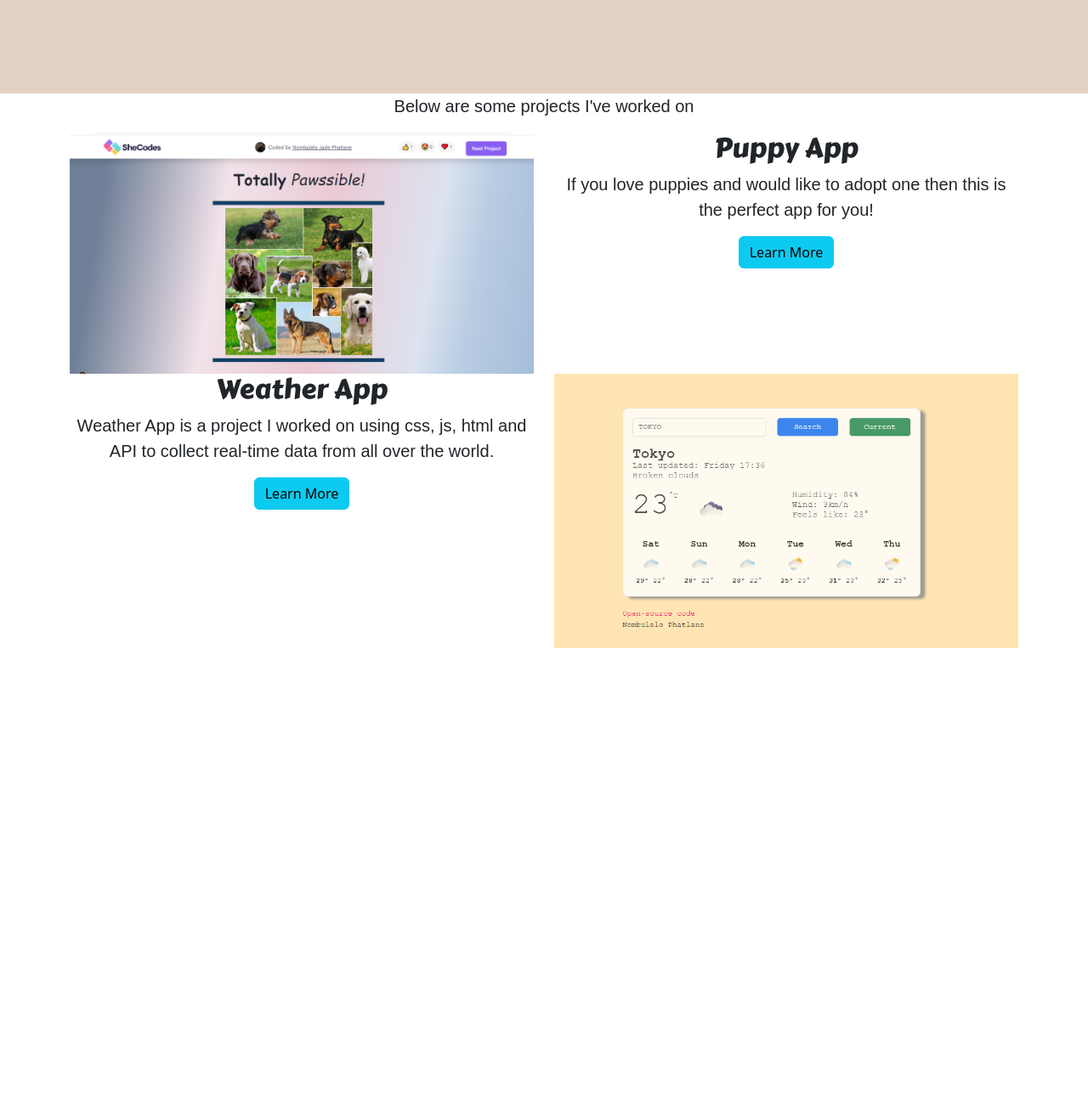
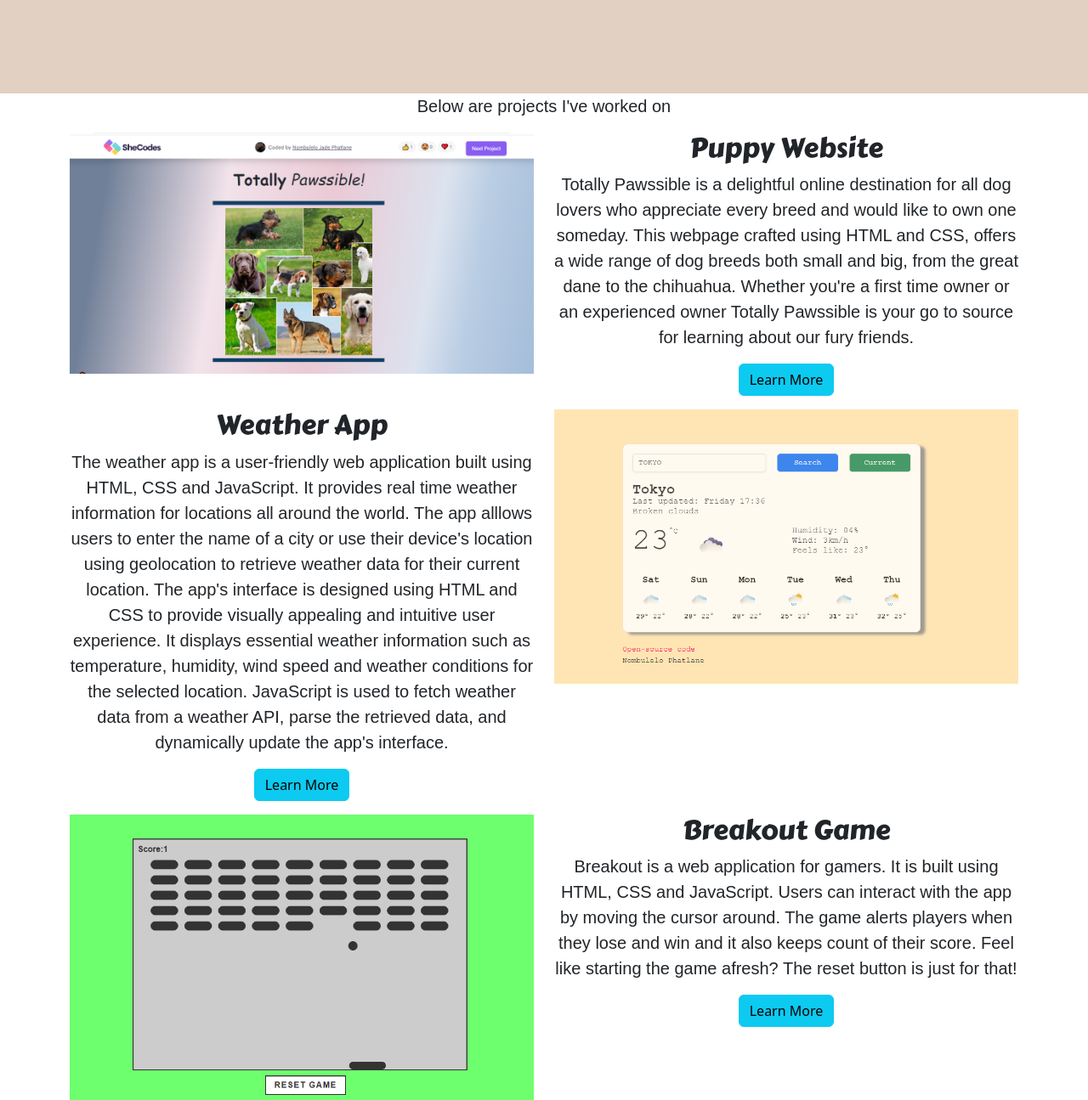
Before and after one commit to stillmste3/portfolio-project, a plain HTML site: page index.html in a window 1280 px wide. Shown: the part 298-1593 px from the top of the page at 85% size. Before the commit the page ends 1061 px from the top, so only its background shows below. Drawn offline with nearby package versions, Linux system fonts and the light colour scheme; a web font is replaced by a local one.

Commit message:
updated contents

```diff
--- a/index.html
+++ b/index.html
@@ -25,27 +25,37 @@
     <a href="#" class="btn btn-light">Contact Me</a>
     </div>
     </div>
-    <p>Below are some projects I've worked on</p>
+    <p>Below are projects I've worked on</p>
     <div class="container text-center">
         <div class="row row-cols-2">
             <div class="col d-none d-lg-block">
             <div class="col"><img src="src/images/puppy.png" class="img-fluid" alt="Puppy App"></div>
             </div>
-            <div class="col">
+            <div class="col" id="column">
                 <div class="project-description"></div>
-                <h2>Puppy App</h2>
-                <p>If you love puppies and would like to adopt one then this is the perfect app for you!
+                <h2>Puppy Website</h2>
+                <p>Totally Pawssible is a delightful online destination for all dog lovers who appreciate every breed and would like to own one someday. This webpage crafted using HTML and CSS, offers a wide range of dog breeds both small and big, from the great dane to the chihuahua. Whether you're a first time owner or an experienced owner Totally Pawssible is your go to source for learning about our fury friends.
                     <div class="nav-link"><a href="#" class="btn btn-info">Learn More</a></div>
                 </p>
             </div>
-            <div class="col">
+            <div class="col" id="column">
                 <div class="project-description"></div>
                 <h2>Weather App</h2>
-                <p>Weather App is a project I worked on using css, js, html and API to collect real-time data from all over the world.
+                <p>The weather app is a user-friendly web application built using HTML, CSS and JavaScript. It provides real time weather information for locations all around the world. The app alllows users to enter the name of a city or use their device's location using geolocation to retrieve  weather data for their current location. The app's interface is designed using HTML and CSS to provide visually appealing and intuitive user experience. It displays essential weather information such as temperature, humidity, wind speed and weather conditions for the selected location. JavaScript is used to fetch weather data from a weather API, parse the retrieved data, and dynamically update the app's interface.
                 <div class="nav-link"><a href="#" class="btn btn-info">Learn More</a></div> </p>
             </div>
             <div class="col d-none d-lg-block">
             <div class="col"><img src="src/images/weather.png" class="img-fluid" alt="Weather App"></div>
+        </div>
+        <div class="col d-none d-lg-block">
+            <div class="col"><img src="src/images/breakout-app.png" class="img-fluid" alt="Breakout Game"></div>
+        </div>
+        <div class="col" id="column">
+            <div class="project-description"></div>
+            <h2>Breakout Game</h2>
+            <p>Breakout is a web application for gamers. It is built using HTML, CSS and JavaScript. Users can interact with the app by moving the cursor around. The game alerts players when they lose and win and it also keeps count of their score. Feel like starting the game afresh? The reset button is just for that!
+                <div class="nav-link"><a href="#" class="btn btn-info">Learn More</a>
+            </p>
         </div>
         </div>
     </div>
--- a/src/style.css
+++ b/src/style.css
@@ -21,8 +21,13 @@ h3,p {
     font-size: 45px;
 }
 
+.header h2 {
+    font-size: 20px;
+    opacity: 75%;
+}
+
 .header img {
-    border-radius: 20px 40px;
+    border-radius: 20px 15px 40px;
 }
 
 .header p {
@@ -53,21 +58,29 @@ p {
         font-size: 40px;
         line-height: 2;
     }
+
     h2 {
         font-size: 38px;
     }
+
     .hero {
         padding: 80px 20px;
     }
+
 .about-section {
     text-align: center;
     padding: 0;
 }
+
+#column {
+    width: 100%;
+}
+
 .project-decsription {
     padding: 0;
         text-align: center;
 }
-}
+  }
 
 .header {
     text-align: center;
@@ -79,6 +92,7 @@ font-size: 45px;
 
 .header img {
     border-radius: 20px 40px;
+    margin-top: 20px;
 }
 
 .header p {
```
Also changed, not shown: about.html (+3 -3 lines), src/images/breakout-app.png (added).
